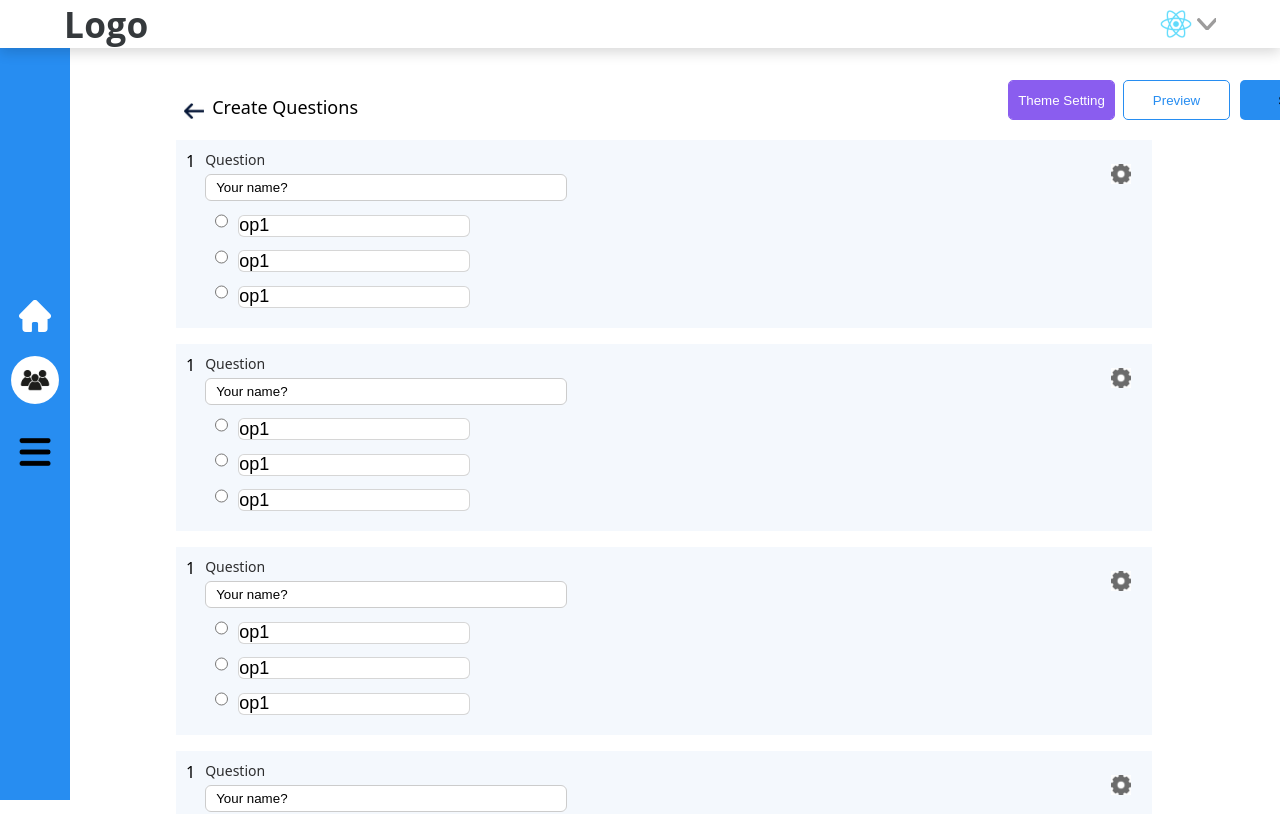
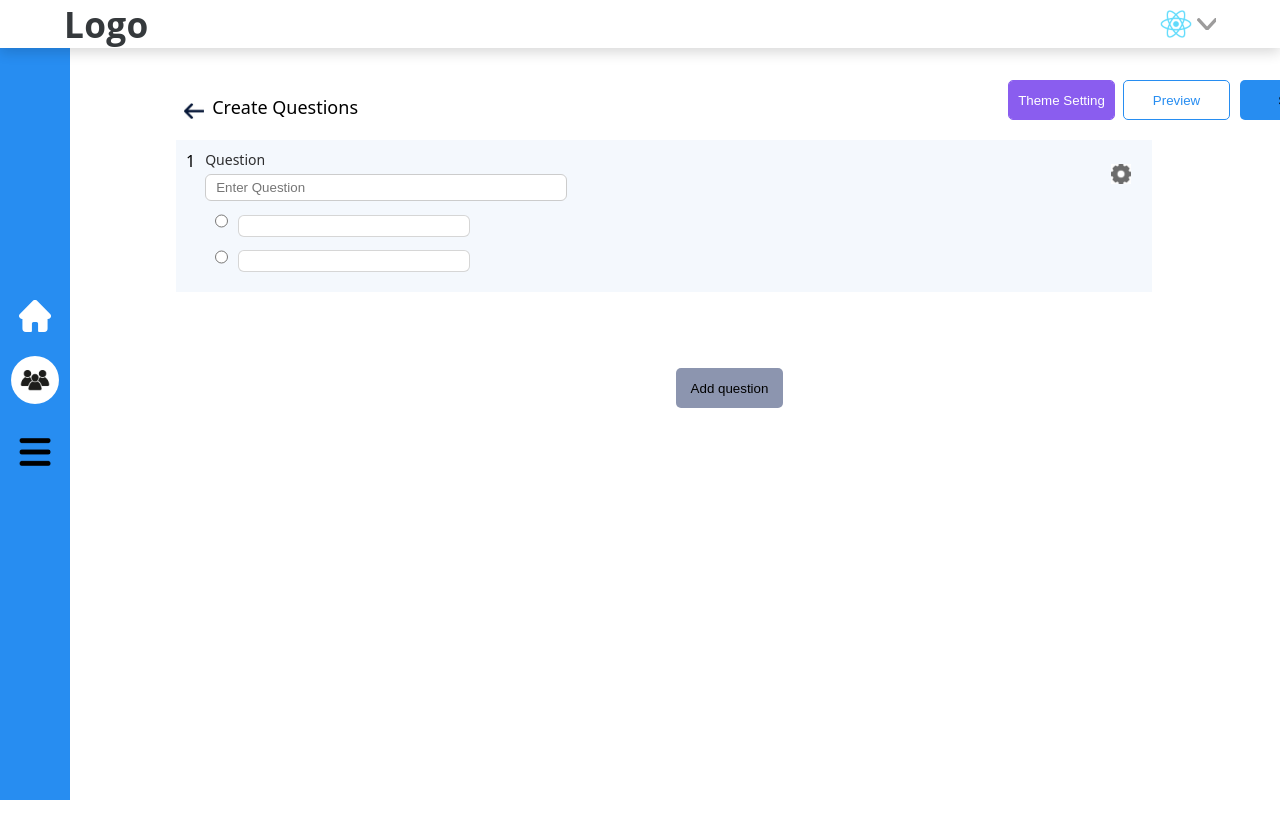
Before and after one commit to shubham34rathod/Project_Survey, a React (Create React App) app in the folder FrontEnd/: page /list-survey/create/questions in a window 1280 px wide. Shown: the top 814 px of the page. Built offline with nearby package versions, Linux system fonts and the light colour scheme.

Commit message:
Getting questions from user

```diff
--- a/FrontEnd/src/Pages/AddQuiz.js
+++ b/FrontEnd/src/Pages/AddQuiz.js
@@ -1,4 +1,4 @@
-import React, { useState } from "react";
+import React, { useRef, useState } from "react";
 import Header from "./Header";
 import Sidebar from "./Sidebar";
 import left_arrow from "../images/left-arrow.jpg"
@@ -33,43 +33,38 @@ import Question from "./Question";
 
 
 function AddQuiz() {
+    const ref = useRef(null)
     const [themeToggle, setThemeToggle] = useState(false)
+    const [mergedQuestions, setMergedQuestion] = useState([])
     const [questions, setQuestions] = useState([{
         qno: 1,
-        question: "Your name?",
-        choices: "op1"
-    },
-    {
-        qno: 1,
-        question: "Your name?",
-        choices: "op1"
-    },
-    {
-        qno: 1,
-        question: "Your name?",
-        choices: "op1"
-    },
-    {
-        qno: 1,
-        question: "Your name?",
-        choices: "op1"
+        question: "",
+        choices: ""
     }])
     const showTheme=()=>{
         setThemeToggle(false)
     }
     //opacity: 0.1;
-    const setQ=()=>{
+    const addQuestion=()=>{
         setQuestions(prevq=>([
             ...prevq,
             {
-                qno: 1,
-                question: "Your name?",
-                choices: "op1"
+                qno: questions.length+1,
+                question: "",
+                choices: ""
             }
         ]))
+        ref.current.sendQ();
     }
+    const mergeQuestion=(question)=>{
+        setMergedQuestion(prevQs=>([
+            ...prevQs,
+            {...question}
+        ]))
+    }
+    console.log(mergedQuestions);
     const navigate = useNavigate();
-    console.log("render");
+
     return <>
     <div className="add-q-container">
         <Header></Header>
@@ -92,7 +87,7 @@ function AddQuiz() {
                             navigate('/list-survey/create/questions/preview')
                         }} className="preview">Preview</button>
                         <button onClick={() => {
-                            navigate('/list-survey/create/questions/preview')
+                            ref.current.sendQ();
                         }} className="save">Save</button>
                     </div>
 
@@ -100,10 +95,10 @@ function AddQuiz() {
             </div>
             </div>
 
-                {questions.map(item => {
-                    return <Question data={item} />
+                {questions.map((item,i) => {
+                    return <Question data={item} mergeQuestion={mergeQuestion} ref = {ref}  key={i} />
                 })}
-                <button onClick={setQ} className="add_que">Add question</button>
+                <button onClick={addQuestion} className="add_que">Add question</button>
 
            </div>
 
--- a/FrontEnd/src/Pages/Question.js
+++ b/FrontEnd/src/Pages/Question.js
@@ -1,21 +1,41 @@
-import React, { useState } from "react";
+import React, { forwardRef, useImperativeHandle, useState } from "react";
 import settings from "../images/gear.jpg"
 import close from '../images/close-_1_.jpg'
 import '../styles/addQuiz.css'
 
-export default function Question({data}){
+const Question = forwardRef(({ data, mergeQuestion }, ref) => {
+    useImperativeHandle(ref, () => ({
+        sendQ() {
+            mergeQuestion(question)
+        }
+    }));
     const [toggle, setToggle] = useState(false)
-    // const [question, setQuestion] = useState({
-    //     question: "",
-    //     choices: []
-    // })
-    // const getQuestion = (e) =>{
-    //     setQuestion(prevQuestion=>({
-    //         ...prevQuestion,
-    //         question: `${e.target.value}`
-    //     }))
-    // }
-    return<>
+    const [choice, setChoice] = useState({})
+    const [question, setQuestion] = useState({
+        qno: data.qno,
+        question: "",
+        choices: {}
+    })
+    const getQuestion = (e) => {
+        setQuestion(prevQuestion => ({
+            ...prevQuestion,
+            question: `${e.target.value}`
+        }))
+    }
+
+    const getChoices = () => {
+        setQuestion(prevChoices => ({
+            ...prevChoices,
+            choices: {
+                ...prevChoices.choices,
+                ...choice
+            }
+        }))
+    }
+    const getChoice = (e) => {
+        setChoice({ [e.target.value]: false })
+    }
+    return <>
         <div className="s_parent2" >
             <div className="list">
                 <ul className="ul">
@@ -24,30 +44,25 @@ export default function Question({data}){
             </div>
             <div className="que">
                 <div>
-                        <label for="que" style={{ color: "#2D2D2E" }}>Question</label><br />
-                        <input type="text" id="que"  name="que" value={ data.question} className="que_input" placeholder="Enter Question" />
+                    <label htmlFor="que" style={{ color: "#2D2D2E" }}>Question</label><br />
+                    <input type="text" id="que" name="que" onChange={getQuestion} value={question.question} className="que_input" placeholder="Enter Question" />
                 </div>
                 <div className="options">
                     <div className="que_box">
-                            <input type="radio" name="option" id="option" />
-                            {/* <label for="option" className="label">Option1</label> */}
-                            <input type="text" value={data.choices}  className="label" />
+                        <input type="radio" value={Object.keys(choice)[0]} name="option" id="option" />
+                        {/* <label htmlFor="option" className="label">Option1</label> */}
+                        <input type="text" onChange={getChoice}  className="label" /><span hidden={(!(Object.keys(choice)[0] && true))} onClick={getChoices} className="add-q" >+</span>
                     </div>
                     <div className="que_box">
-                            <input type="radio" name="option" id="option" />
-                            {/* <label for="option" className="label">Option1</label> */}
-                            <input type="text" value={data.choices}  className="label" />
-                        </div>
-                        <div className="que_box">
-                            <input type="radio" name="option" id="option" />
-                            {/* <label for="option" className="label">Option1</label> */}
-                            <input type="text" value={data.choices}  className="label" />
+                        <input type="radio" value={Object.keys(choice)[0]} name="option" id="option" />
+                        {/* <label htmlFor="option" className="label">Option1</label> */}
+                        <input type="text" onChange={getChoice} className="label" /><span hidden={!(Object.keys(choice)[0] && true)} onClick={getChoices} className="add-q">+</span>
                     </div>
 
                 </div>
             </div>
             <div className="s_parent3">
-                    <img src={settings} alt="settings" className="settings" onClick={()=>{setToggle(true)}} />
+                <img src={settings} alt="settings" className="settings" onClick={() => { setToggle(true) }} />
                 {toggle &&
                     <div className="float_box">
                         <div>
@@ -58,7 +73,7 @@ export default function Question({data}){
                                 <option>Multiple Choice</option>
                             </select>
                         </div>
-                            <img src={close} onClick={()=>{setToggle(false)}} alt="close" className="close_tag" />
+                        <img src={close} onClick={() => { setToggle(false) }} alt="close" className="close_tag" />
 
                     </div>
                 }
@@ -66,4 +81,6 @@ export default function Question({data}){
         </div>
 
     </>
-}
+});
+
+export default Question
--- a/FrontEnd/src/styles/addQuiz.css
+++ b/FrontEnd/src/styles/addQuiz.css
@@ -4,6 +4,13 @@
 
 .width{
     width: fit-content;
+}
+.add-q{
+    font-size: 1.5rem;
+    margin-left: .3rem;
+    color: red;
+    padding: .1rem;
+    text-align: center;
 }
 .g_parent{
     width: 70%;
@@ -186,3 +193,6 @@
     transition: transform .2s;
     transform: scale(1.2);
 }
+.add-q:hover{
+    cursor: pointer;
+}
```
Lines whose indentation alone changed are shown as unchanged.
